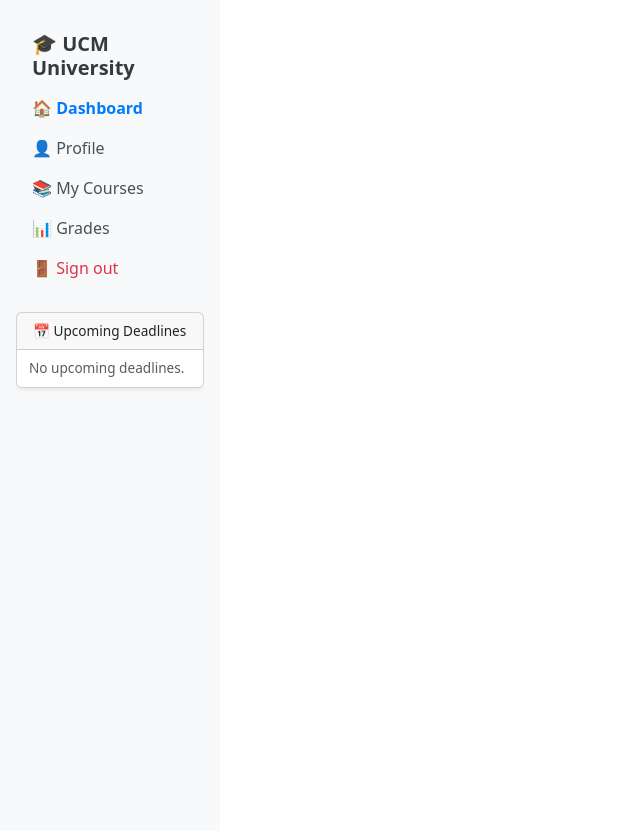
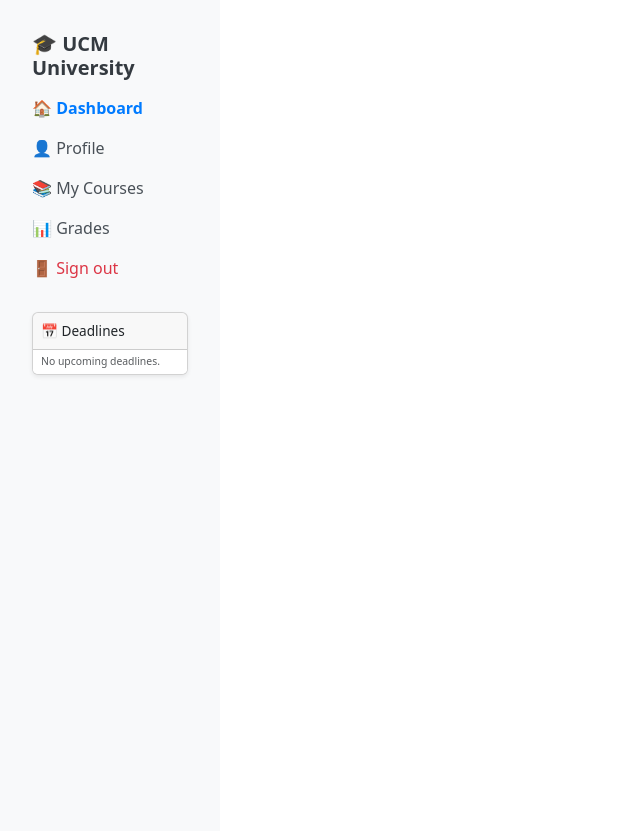
Before and after one commit to gerardoriveradoesstuff/CSE108GROUPProject, a Flask app: page /student in a window 1280 px wide. Shown: the top 831 px of the page, without its empty margins (0-640 px from the left). Run offline with Flask 3, Linux system fonts and the light colour scheme; the visitor is signed in with stand-in values (Sample User, id 1); data that the repository does not hold is empty.

Commit message:
refactor: Update upcoming deadlines card

```diff
--- a/templates/student_dashboard.html
+++ b/templates/student_dashboard.html
@@ -24,26 +24,24 @@
                         <li class="nav-item"><a class="nav-link" href="#">📊 Grades</a></li>
                         <li class="nav-item"><a class="nav-link text-danger" href="{{ url_for('main.logout') }}">🚪 Sign out</a></li>
                     </ul>
-                    <div class="card mt-4 shadow-sm">
-                        <div class="card-header">
-                            📅 Upcoming Deadlines
+                    <div class="card mt-4 shadow-sm mx-3">
+                        <div class="card-header p-2">
+                            📅 Deadlines
                         </div>
-                        <ul class="list-group list-group-flush">
-                            {% if user.deadlines %}
-                            {% for deadline in user.deadlines %}
-                            <li class="list-group-item d-flex justify-content-between align-items-center">
-                                <div>
-                                    <strong>{{ deadline.course_name }}</strong><br>
-                                    <small>{{ deadline.task }}</small>
-                                </div>
-                                <span class="badge bg-warning text-dark">{{ deadline.date }}</span>
+                        <ul class="list-group list-group-flush small">
+                            {% if deadlines %}
+                            {% for deadline in deadlines %}
+                            <li class="list-group-item px-2 py-1">
+                                <strong>{{ deadline.course_name }}</strong><br>
+                                <span class="text-muted small">{{ deadline.task }} - {{ deadline.date }}</span>
                             </li>
                             {% endfor %}
                             {% else %}
-                            <li class="list-group-item text-muted">No upcoming deadlines.</li>
+                            <li class="list-group-item text-muted small px-2 py-1">No upcoming deadlines.</li>
                             {% endif %}
                         </ul>
                     </div>
+
                 </div>
             </nav>
 
```
